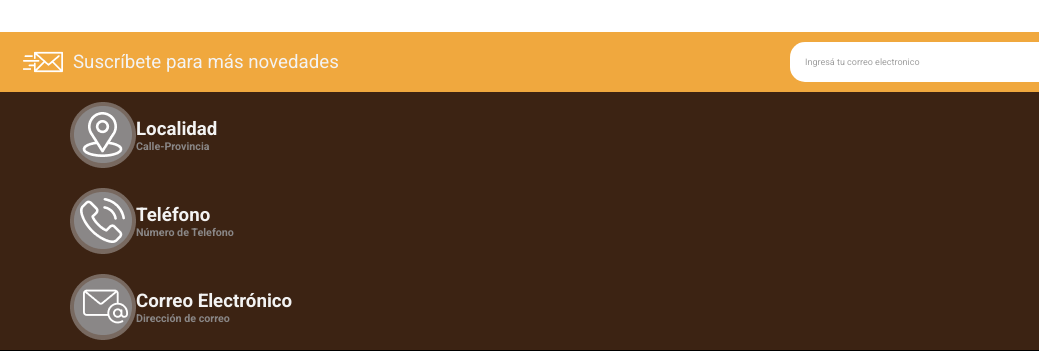
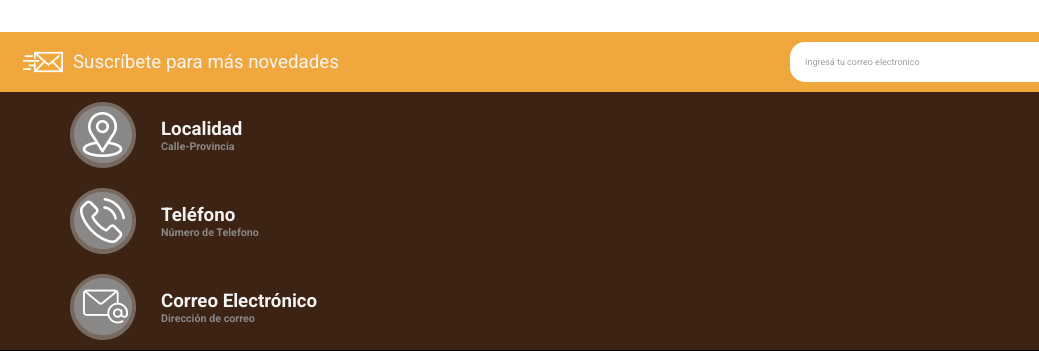
Before and after one commit to Lucasicepeda/Petshop, a plain HTML site: page index.html in a window 1280 px wide. Shown: the part 1551-1902 px from the top of the page, 0-1039 px from the left. Drawn offline with Linux system fonts and the light colour scheme.

Commit message:
termine con flex

```diff
--- a/css/style.css
+++ b/css/style.css
@@ -275,14 +275,18 @@ footer .fcontacto .footer_contacto{
     justify-content: center;
 }
 
-.localidad{
+.localidad, .telefono, .email{
     display: flex;
     align-items: center;
     justify-content: flex-start;
     margin: 10px 70px;
 }
 
-.telefono{
+.localidad div, .telefono div, .email div{
+    margin: 0px 25px;
+}
+
+/* .telefono{
     display: flex;
     align-items: center;
     justify-content: flex-start;
@@ -294,7 +298,7 @@ footer .fcontacto .footer_contacto{
     align-items: center;
     justify-content: flex-start;
     margin: 10px 70px;
-}
+} */
 
 footer .fcontacto .footer_logo{
     margin: 0px 70px 0px 0px;
```
